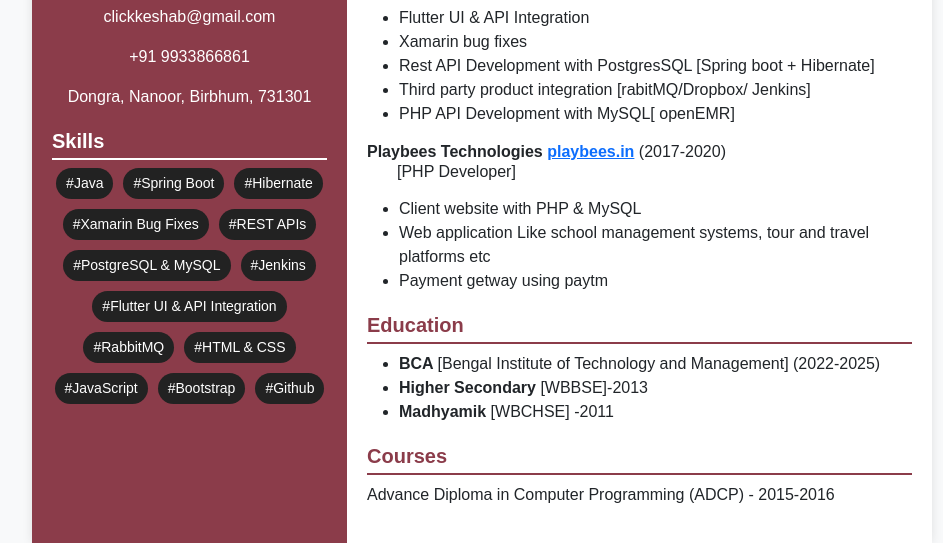
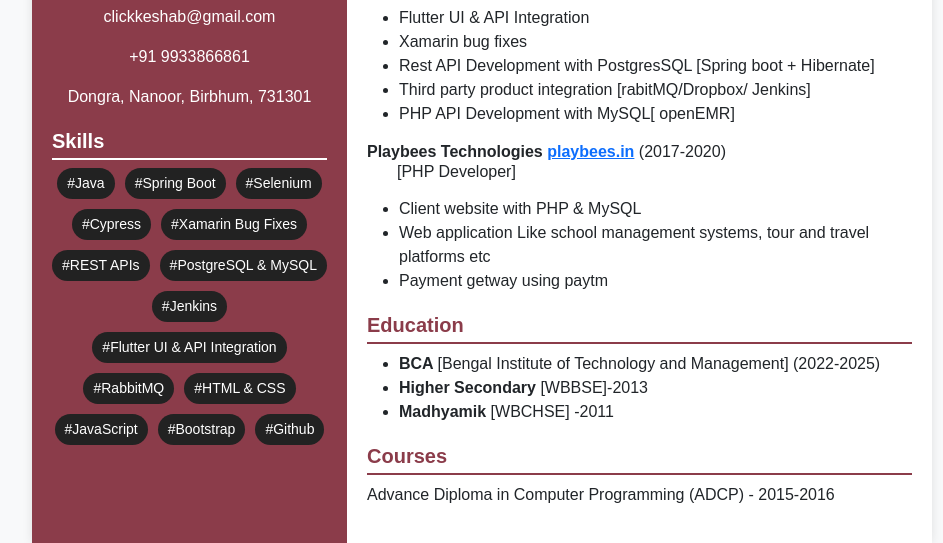
Before and after one commit to clickkeshab/portfolio, a plain HTML site: page cv.html in a window 1280 px wide. Shown: the part 258-801 px from the top of the page, without its empty margins (158-1101 px from the left). Drawn offline with nearby package versions, Linux system fonts and the light colour scheme.

Commit message:
update skills

```diff
--- a/cv.html
+++ b/cv.html
@@ -96,7 +96,8 @@
                 <div class="skill-tags">
                     <span>#Java</span>
                     <span>#Spring Boot</span>
-                    <span>#Hibernate</span>
+                    <span>#Selenium</span>
+                    <span>#Cypress</span>
                     <span class="tag">#Xamarin Bug Fixes</span>
                     <span>#REST APIs</span>
                     <span>#PostgreSQL & MySQL</span>
```
Also changed, not shown: index.html (+2 -0 lines), 1 other file.
